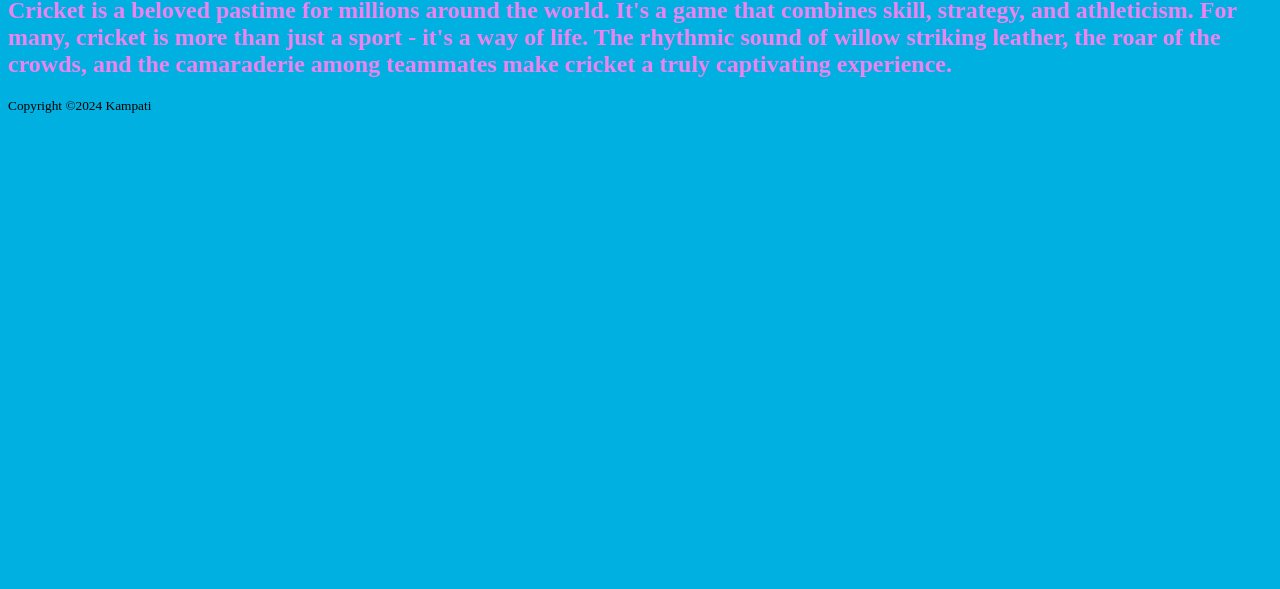
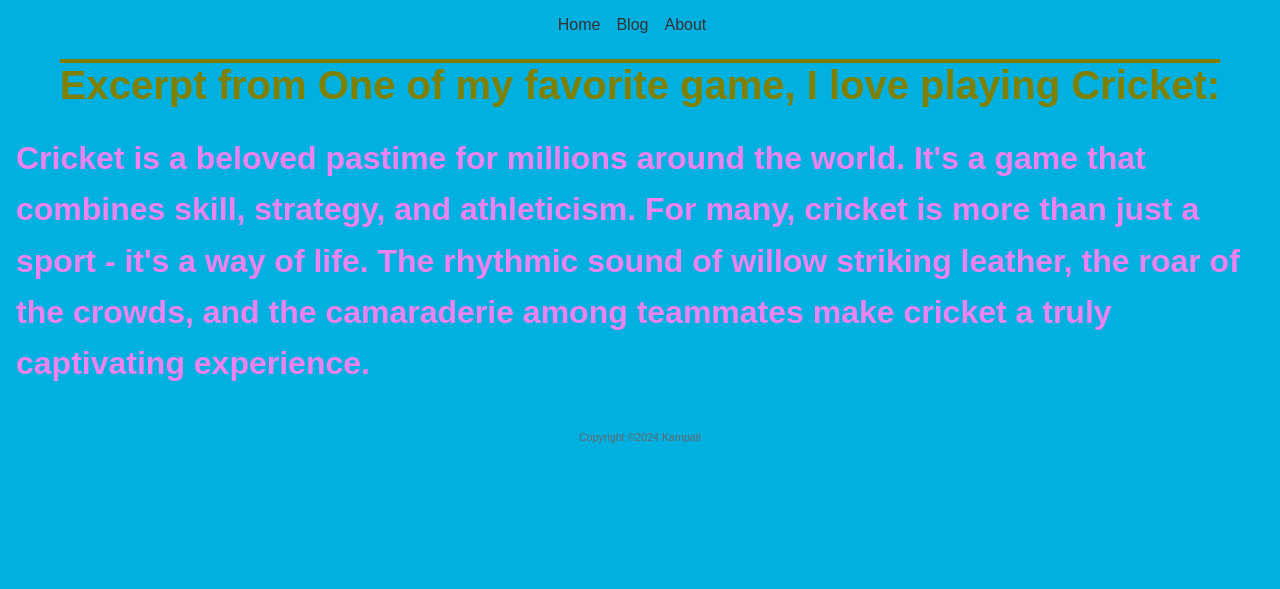
Before and after one commit to NitishKampati/homework2, a plain HTML site: page pages/blog.html in a window 1280 px wide. Shown: the part 211-800 px from the top of the page. Drawn offline with Linux system fonts and the light colour scheme; files that its build step writes are made by us from their sources.

Commit message:
Update style.css

```diff
--- a/css/Style1.CSS
+++ b/css/Style1.CSS
@@ -1,54 +1,89 @@
-
+/* Reset styles */
+* {
   margin: 0;
   padding: 0;
   box-sizing: border-box;
-  /* border: 1px solid rgb(var(--LN)); */
-
-body {
-  max-width: 60ch;
-  margin: 0 auto;
-  font-family: Arial, sans-serif;
-  background-color: Blue; /* Set background color */
-  color: White ; /* Set foreground color */
 }
 
-header {
-  background-color: Olive; /* Faded foreground color */
-  padding: 20px;
-  text-align: center;
+/* Body styles */
+body {
+  font-family: Arial, sans-serif;
+  line-height: 1.6;
+  display: flex;
+  flex-direction: column;
+  justify-content: center;
+  align-items: center;
+  min-height: 100vh;
+  padding: 1rem;
 }
 
-header h1 {
-  font-size: 3em; /* Three times larger than normal text */
+/* Container styles */
+.container {
+  max-width: 80ch;
+  width: 100%;
+  background-color: #fff;
+  padding: 1rem;
+  border-radius: 5px;
+  box-shadow: 0 2px 5px rgba(0, 0, 0, 0.1);
 }
 
-nav ul {
-  list-style-type: none;
-  display: flex;
-  justify-content: space-around;
-  margin-bottom: 20px;
+/* Header styles */
+h1 {
+  font-size: 2.5rem;
+  margin-bottom: 1rem;
 }
 
-nav a {
-  color: #666; /* Set link color */
-  text-decoration: none;
-  padding: 10px;
+h2 {
+  font-size: 2rem;
+  margin-bottom: 0.5rem;
 }
 
-nav a:hover {
-  background-color: #ddd; /* Highlight on hover */
+h3 {
+  font-size: 1.5rem;
+  margin-bottom: 0.5rem;
 }
 
-h1, h2, h3 {
-  margin: 20px 0;
+/* Navigation styles */
+ul {
+  list-style: none;
+  display: flex;
+  justify-content: center;
+  margin-bottom: 1rem;
 }
 
-figure {
-  text-align: center;
-  margin: 20px 0;
+li {
+  margin-right: 1rem;
 }
 
-figcaption {
-  font-style: italic;
-  margin-top: 10px;
+a {
+  text-decoration: none;
+  color: #333;
 }
+
+a:hover {
+  color: #666;
+}
+
+/* Footer styles */
+footer {
+  margin-top: 2rem;
+  text-align: center;
+  font-size: 0.8rem;
+  color: #666;
+}
+
+/* Specific page styles */
+body[bgcolor="Olive"] .container {
+  background-color: Olive;
+  color: #fff;
+}
+
+body[bgcolor="orange"] .container {
+  background-color: orange;
+  color: #333;
+}
+
+body[bgcolor="Sky Blue"] .container {
+  background-color: SkyBlue;
+  color: #333;
+}
```
